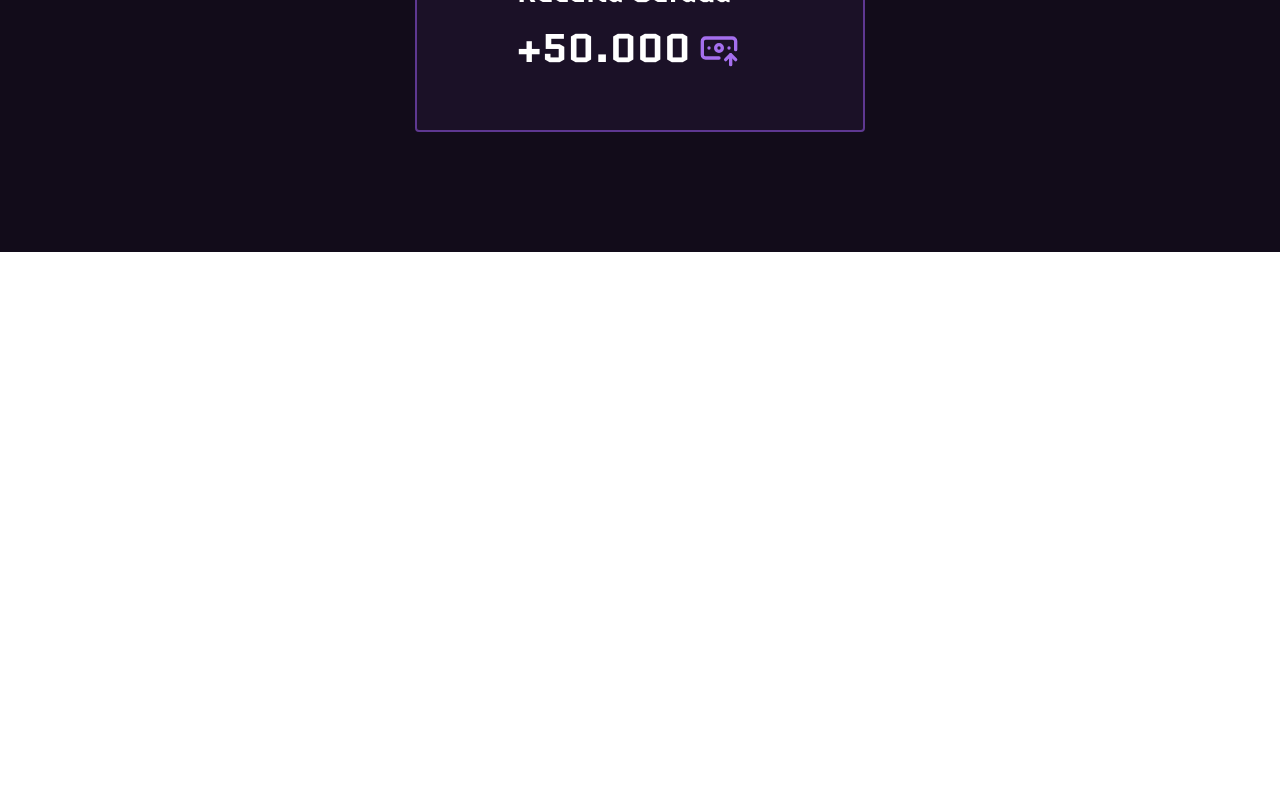
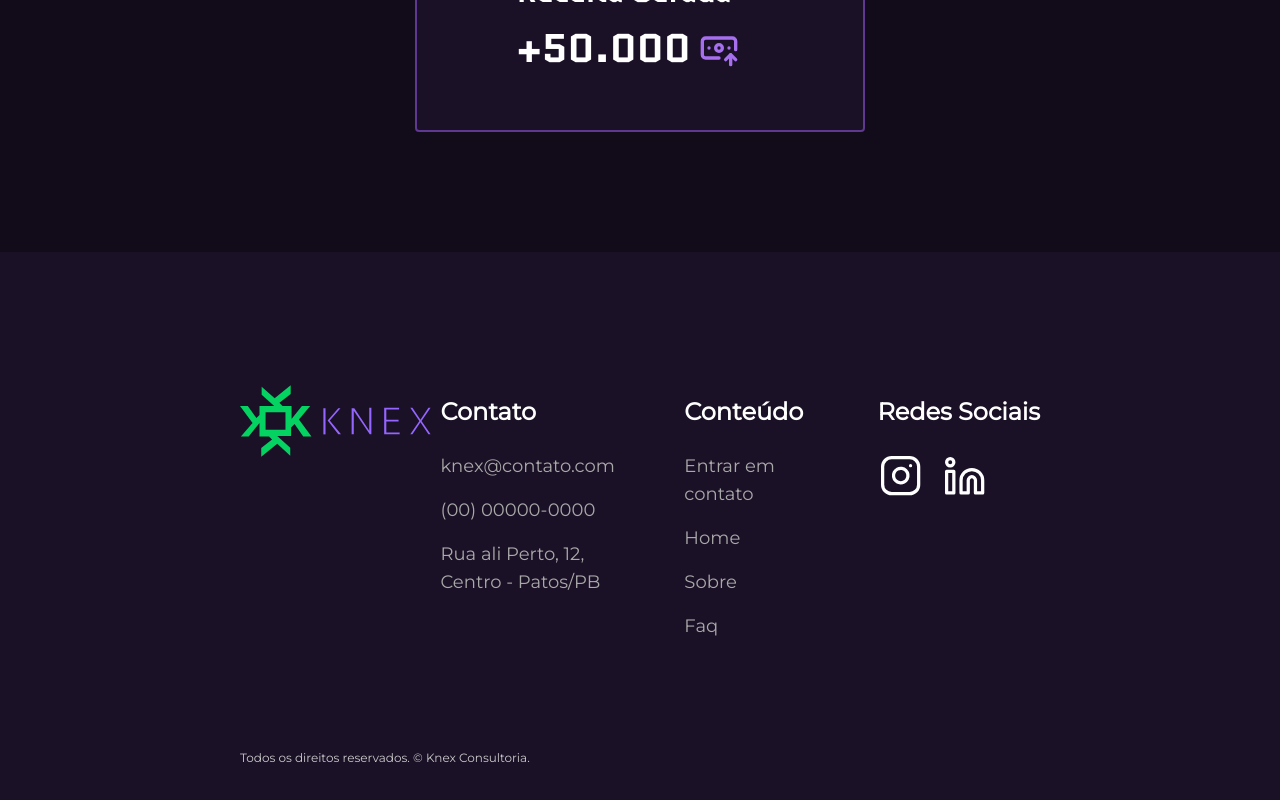
Before and after one commit to knex-projects/NewKnex-lp, a Next.js app: page / in a window 1280 px wide. Shown: the part 1152-1952 px from the top of the page. Before the commit the page ends 1404 px from the top, so only its background shows below. Built offline with nearby package versions, Linux system fonts and the light colour scheme.

Commit message:
feat(Footer): Adicionar Footer do site

```diff
--- a/src/app/layout.tsx
+++ b/src/app/layout.tsx
@@ -2,6 +2,7 @@ import type { Metadata } from "next";
 import { Geist, Geist_Mono, Quantico, Montserrat  } from "next/font/google";
 import "./globals.css";
 import Header from "../components/layout/Header/Header";
+import Footer from "../components/layout/Footer/Footer";
 
 
 
@@ -38,6 +39,7 @@ export default function RootLayout({
       <body className="min-h-full flex flex-col">
         <Header />
         {children}
+        <Footer />
       </body>
     </html>
   );
--- /dev/null
+++ b/src/components/layout/Footer/Footer.tsx
@@ -0,0 +1,59 @@
+import logoKnex from "@/public/assets/logo/logo-knex.svg"
+import { instagramIcon, linkedinIcon  } from "@/public/assets"
+import Image from "next/image"
+import Link from "next/link"
+import { IconButton } from "../../ui"
+
+export default function Footer() {
+    return(
+        <footer className="p-6.5 pb-17 bg-Footer font-[Montserrat] text-W2 md:pt-30 lg:px-10 xl:px-60">
+            <div className="flex flex-col md:flex-row md:justify-between">
+                <Image
+                    src={ logoKnex }
+                    alt="Logo da Knex"
+                    className="mx-auto md:mx-0 md:mb-auto lg:w-57 md:w-45"
+                />
+
+                <div className="md:flex md:flex-row 2xl:gap-18 lg:gap-12 md:gap-3.75">
+                    <div className="md:w-55.5">
+                        <h3 className="my-6 text-xl font-bold text-white lg:text-2xl">Contato</h3>
+                        <ul className="lg:text-lg">
+                            <li className="mb-4 ">knex@contato.com</li>
+                            <li className="mb-4 ">(00) 00000-0000</li>
+                            <li className="">Rua ali Perto, 12, Centro - Patos/PB </li>
+                        </ul>
+                    </div>
+                    <div>
+                        <h3 className="my-6 text-xl font-bold text-white lg:text-2xl">Conteúdo</h3>
+                        <ul className="lg:text-lg">
+                            <li className="mb-4 ">
+                                <Link href="/contatos" >Entrar em contato</Link>
+                            </li>
+                            <li className="mb-4 ">
+                                <Link href="/" >Home</Link>
+                            </li>
+                            <li className="mb-4 ">
+                                <Link href="/sobre" >Sobre</Link>
+                            </li>
+                            <li className="">
+                                <Link href="/faq" >Faq</Link>
+                            </li>
+                        </ul>
+                    </div>
+                    <div>
+                        <h3 className="my-6 text-xl font-bold text-nowrap text-white lg:text-2xl">Redes Sociais</h3>
+                        <ul className="flex gap-7 md:gap-4">
+                            <li>
+                                <IconButton src={ instagramIcon } label="ìcone do Instagram" />
+                            </li>
+                            <li>
+                                <IconButton src={ linkedinIcon } label="Ícone do LinkedIn" />
+                            </li>
+                        </ul>
+                    </div>
+                </div>
+            </div>
+            <p className="mt-27.5 text-xs text-center text-W4 md:text-start">Todos os direitos reservados. © Knex Consultoria.</p>
+        </footer>
+    )
+}
```
